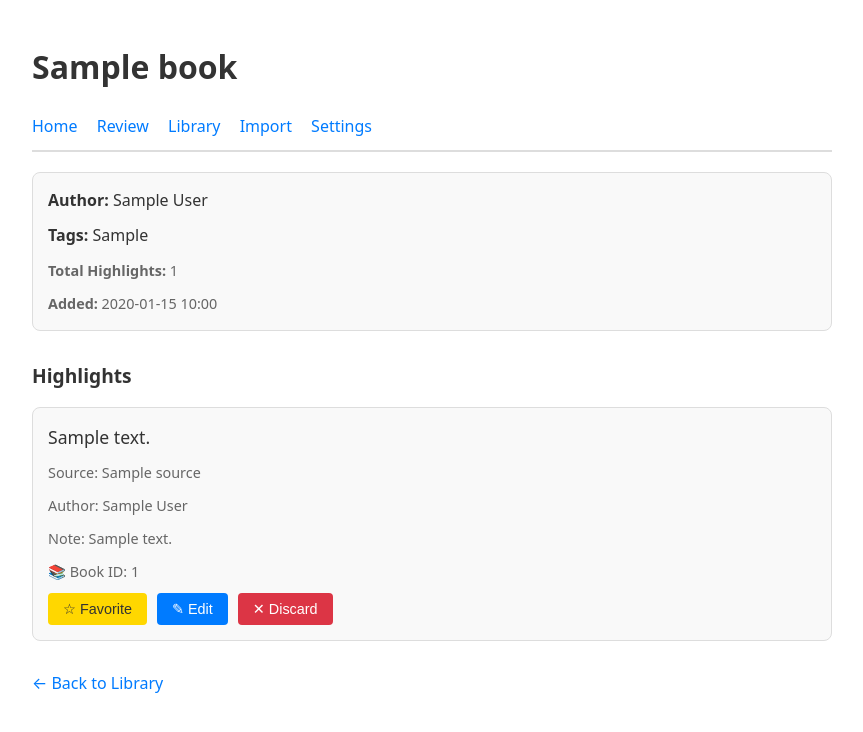
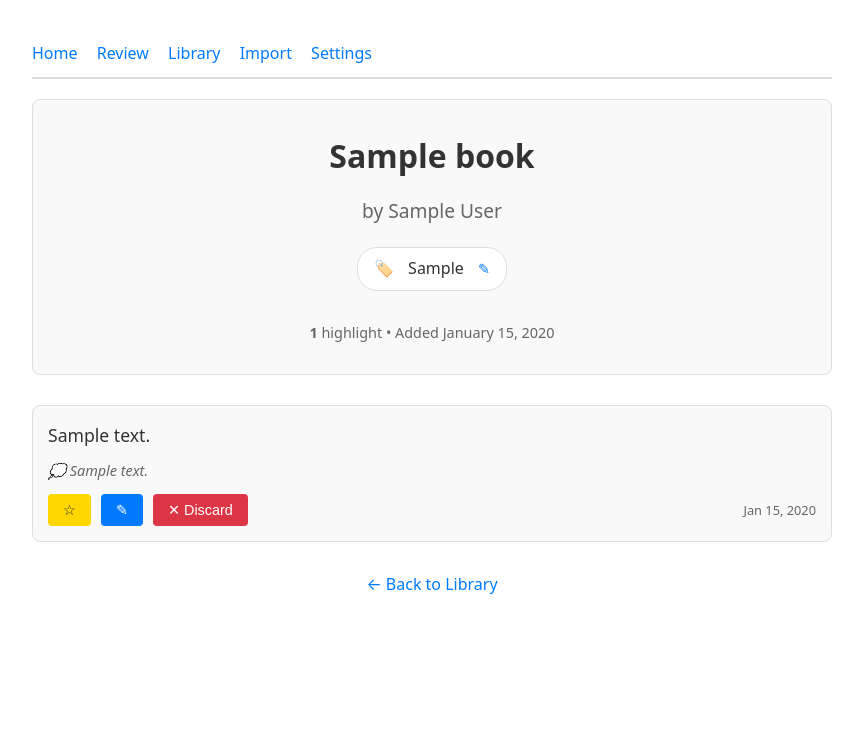
Before and after one commit to wardeiling/FreeWise, a FastAPI app: template app/templates/book_detail.html in a window 1280 px wide. Shown: the top 732 px of the page, without its empty margins (208-1071 px from the left). Run offline with FastAPI, Linux system fonts and the light colour scheme; the template is opened without the code that fills it: most values are stand-ins (such as "Sample title", 1, 10 or a date in 2020); some libraries are stand-ins or nearby versions.

Commit message:
Enhance book detail page

```diff
--- a/app/templates/book_detail.html
+++ b/app/templates/book_detail.html
@@ -2,42 +2,127 @@
 
 {% block title %}{{ book.title }} - FreeWise{% endblock %}
 
-{% block heading %}{{ book.title }}{% endblock %}
+{% block heading %}{% endblock %}
 
 {% block content %}
-<div style="margin-bottom: 20px; padding: 15px; background: var(--highlight-bg); border-radius: 8px; border: 1px solid var(--border-color);">
+<!-- Book Header (Centered) -->
+<div style="text-align: center; margin-bottom: 30px; padding: 30px; background: var(--highlight-bg); border-radius: 8px; border: 1px solid var(--border-color);">
+    <h1 style="margin: 0 0 15px 0; font-size: 2em; color: var(--text-color);">
+        {{ book.title }}
+    </h1>
+
     {% if book.author %}
-    <div style="margin-bottom: 10px;">
-        <strong>Author:</strong> {{ book.author }}
+    <div style="margin-bottom: 15px; font-size: 1.2em; color: var(--muted-text);">
+        by {{ book.author }}
     </div>
     {% endif %}
-    {% if book.document_tags %}
-    <div style="margin-bottom: 10px;">
-        <strong>Tags:</strong> {{ book.document_tags }}
+
+    <!-- Document Tags Section -->
+    <div id="document-tags-section" style="margin-top: 20px;">
+        {% if book.document_tags %}
+        <div style="display: inline-block; padding: 8px 16px; background: var(--bg-color); border: 1px solid var(--border-color); border-radius: 20px; margin-bottom: 10px;">
+            <span style="margin-right: 10px;">🏷️</span>
+            <span id="document-tags-display">{{ book.document_tags }}</span>
+            <button
+                style="margin-left: 10px; background: transparent; border: none; cursor: pointer; color: var(--link-color); padding: 0;"
+                hx-get="/library/ui/book/{{ book.id }}/edit-tags"
+                hx-target="#document-tags-section"
+                hx-swap="innerHTML">
+                ✎
+            </button>
+        </div>
+        {% else %}
+        <button
+            style="background: var(--bg-color); border: 1px dashed var(--border-color); padding: 8px 16px; border-radius: 20px; cursor: pointer; color: var(--muted-text);"
+            hx-get="/library/ui/book/{{ book.id }}/edit-tags"
+            hx-target="#document-tags-section"
+            hx-swap="innerHTML">
+            + Add document tags
+        </button>
+        {% endif %}
     </div>
-    {% endif %}
-    <div style="margin-bottom: 10px; color: var(--muted-text); font-size: 0.9em;">
-        <strong>Total Highlights:</strong> {{ highlights|length }}
-    </div>
-    <div style="color: var(--muted-text); font-size: 0.9em;">
-        <strong>Added:</strong> {{ book.created_at.strftime('%Y-%m-%d %H:%M') }}
+
+    <div style="margin-top: 20px; color: var(--muted-text); font-size: 0.9em;">
+        <strong>{{ highlights|length }}</strong> highlight{{ 's' if highlights|length != 1 else '' }}
+        • Added {{ book.created_at.strftime('%B %d, %Y') }}
     </div>
 </div>
 
+<!-- Highlights List -->
 {% if highlights %}
-<h2 style="margin-top: 30px; margin-bottom: 15px; font-size: 1.2em;">Highlights</h2>
 <div id="highlights-container">
     {% for highlight in highlights %}
-        {% include "_highlight_row.html" %}
+    <div class="highlight" id="highlight-{{ highlight.id }}" style="position: relative;">
+        <div class="highlight-text">{{ highlight.text }}</div>
+
+        {% if highlight.note %}
+        <div class="highlight-source" style="font-style: italic; margin-top: 8px;">
+            💭 {{ highlight.note }}
+        </div>
+        {% endif %}
+
+        <div style="display: flex; align-items: center; justify-content: space-between; margin-top: 12px; flex-wrap: wrap; gap: 10px;">
+            <div style="display: flex; gap: 10px; align-items: center;">
+                <!-- Favorite Star -->
+                <button
+                    class="{% if highlight.favorite or highlight.is_favorited %}btn-favorite active{% else %}btn-favorite{% endif %}"
+                    hx-post="/highlights/{{ highlight.id }}/favorite"
+                    hx-vals='{"favorite": "{{ "false" if (highlight.favorite or highlight.is_favorited) else "true" }}"}'
+                    hx-target="#highlight-{{ highlight.id }}"
+                    hx-swap="outerHTML"
+                    title="Toggle favorite">
+                    {% if highlight.favorite or highlight.is_favorited %}★{% else %}☆{% endif %}
+                </button>
+
+                <!-- Edit Button -->
+                <button
+                    class="btn-edit"
+                    hx-get="/highlights/{{ highlight.id }}/edit"
+                    hx-target="#highlight-{{ highlight.id }}"
+                    hx-swap="outerHTML"
+                    title="Edit highlight">
+                    ✎
+                </button>
+
+                <!-- Discard Toggle -->
+                <button
+                    class="btn-discard"
+                    hx-post="/highlights/{{ highlight.id }}/discard"
+                    hx-target="#highlight-{{ highlight.id }}"
+                    hx-swap="outerHTML"
+                    hx-confirm="Are you sure you want to {{ 'restore' if highlight.is_discarded else 'discard' }} this highlight?"
+                    title="{{ 'Restore' if highlight.is_discarded else 'Discard' }} highlight">
+                    {% if highlight.is_discarded %}
+                    ↻ Restore
+                    {% else %}
+                    ✕ Discard
+                    {% endif %}
+                </button>
+            </div>
+
+            <!-- Status Badges -->
+            <div style="display: flex; gap: 8px; align-items: center;">
+                {% if highlight.is_discarded %}
+                <span style="background: #dc3545; color: white; padding: 4px 10px; border-radius: 12px; font-size: 0.8em; font-weight: bold;">
+                    Discarded
+                </span>
+                {% endif %}
+                <span style="color: var(--muted-text); font-size: 0.8em;">
+                    {{ highlight.created_at.strftime('%b %d, %Y') }}
+                </span>
+            </div>
+        </div>
+    </div>
     {% endfor %}
 </div>
 {% else %}
 <div style="text-align: center; padding: 40px; background: var(--highlight-bg); border-radius: 8px; border: 1px solid var(--border-color);">
-    <p>No highlights found for this book.</p>
+    <p style="font-size: 1.2em; margin-bottom: 10px;">No highlights yet</p>
+    <p style="color: var(--muted-text);">Import highlights to get started.</p>
 </div>
 {% endif %}
 
-<div style="margin-top: 30px;">
+<div style="margin-top: 30px; text-align: center;">
     <a href="/library/ui">← Back to Library</a>
 </div>
 {% endblock %}
```
Also changed, not shown: app/routers/highlights.py (+9 -4 lines), app/routers/library.py (+125 -1 lines), app/static/style.css (+40 -5 lines).
